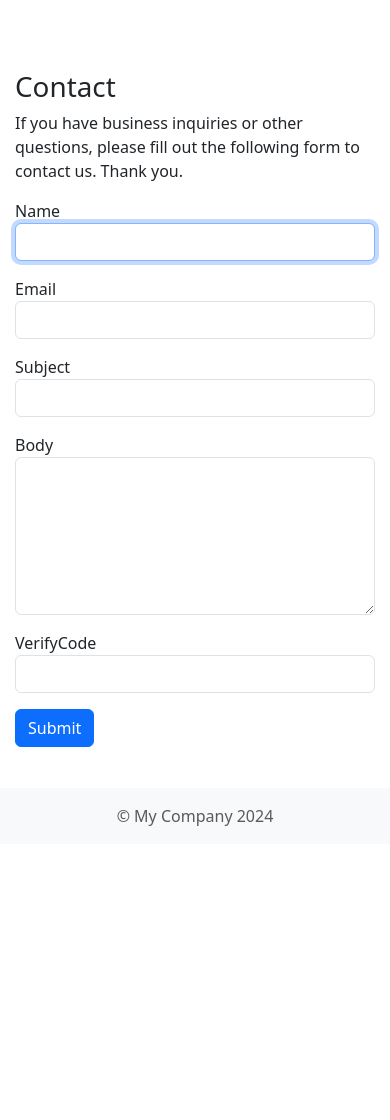
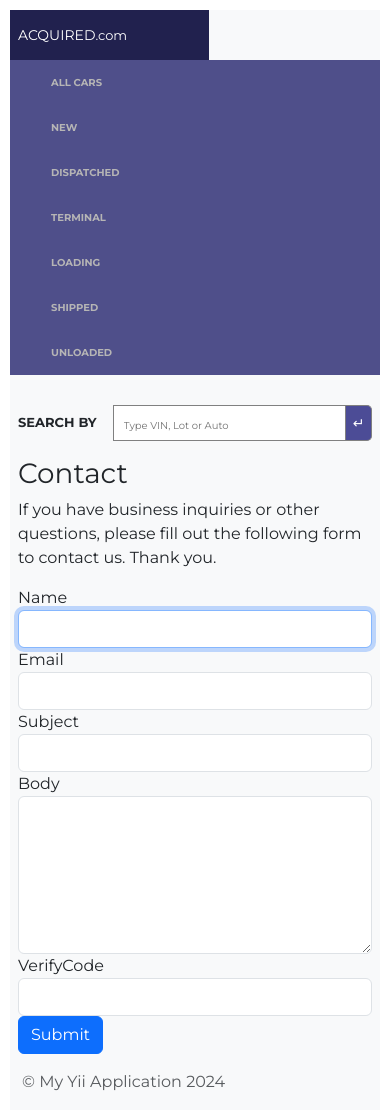
Before and after one commit to yurgendev/crm_php_logist, a Yii app: template views/site/contact.php in a window 390 px wide. Before the commit the page ends 826 px from the top, so only its background shows below. Run offline with PHP 8.4 and a stand-in for Yii, Linux system fonts and the light colour scheme; the template is opened without the code that fills it: most values are stand-ins (such as "Sample title", 1, 10 or a date in 2020); form fields are guessed from the names that the template uses; data that the repository does not hold is empty; some libraries are stand-ins or nearby versions.

Commit message:
side bar added without links

```diff
--- a/assets/AppAsset.php
+++ b/assets/AppAsset.php
@@ -20,7 +20,8 @@ class AppAsset extends AssetBundle
     public $basePath = '@webroot';
     public $baseUrl = '@web';
     public $css = [
-        'css/site.css',
+        // 'css/site.css',
+        'css/custom.css',
     ];
     public $js = [
     ];
--- a/views/layouts/main.php
+++ b/views/layouts/main.php
@@ -1,79 +1,68 @@
 <?php
 
-/** @var yii\web\View $this */
+/** @var \yii\web\View $this */
 /** @var string $content */
 
+use yii\bootstrap5\Html;
 use app\assets\AppAsset;
-use app\widgets\Alert;
-use yii\bootstrap5\Breadcrumbs;
-use yii\bootstrap5\Html;
-use yii\bootstrap5\Nav;
-use yii\bootstrap5\NavBar;
 
 AppAsset::register($this);
-
-$this->registerCsrfMetaTags();
-$this->registerMetaTag(['charset' => Yii::$app->charset], 'charset');
-$this->registerMetaTag(['name' => 'viewport', 'content' => 'width=device-width, initial-scale=1, shrink-to-fit=no']);
-$this->registerMetaTag(['name' => 'description', 'content' => $this->params['meta_description'] ?? '']);
-$this->registerMetaTag(['name' => 'keywords', 'content' => $this->params['meta_keywords'] ?? '']);
-$this->registerLinkTag(['rel' => 'icon', 'type' => 'image/x-icon', 'href' => Yii::getAlias('@web/favicon.ico')]);
 ?>
 <?php $this->beginPage() ?>
 <!DOCTYPE html>
-<html lang="<?= Yii::$app->language ?>" class="h-100">
+<html lang="<?= Yii::$app->language ?>">
 <head>
+    <meta charset="<?= Yii::$app->charset ?>">
+    <meta http-equiv="X-UA-Compatible" content="IE=edge">
+    <meta name="viewport" content="width=device-width, initial-scale=1">
     <title><?= Html::encode($this->title) ?></title>
+    <?= Html::csrfMetaTags() ?>
     <?php $this->head() ?>
 </head>
-<body class="d-flex flex-column h-100">
+<body>
 <?php $this->beginBody() ?>
 
-<header id="header">
-    <?php
-    NavBar::begin([
-        'brandLabel' => Yii::$app->name,
-        'brandUrl' => Yii::$app->homeUrl,
-        'options' => ['class' => 'navbar-expand-md navbar-dark bg-dark fixed-top']
-    ]);
-    echo Nav::widget([
-        'options' => ['class' => 'navbar-nav'],
-        'items' => [
-            ['label' => 'Home', 'url' => ['/site/index']],
-            ['label' => 'About', 'url' => ['/site/about']],
-            ['label' => 'Contact', 'url' => ['/site/contact']],
-            Yii::$app->user->isGuest
-                ? ['label' => 'Login', 'url' => ['/site/login']]
-                : '<li class="nav-item">'
-                    . Html::beginForm(['/site/logout'])
-                    . Html::submitButton(
-                        'Logout (' . Yii::$app->user->identity->username . ')',
-                        ['class' => 'nav-link btn btn-link logout']
-                    )
-                    . Html::endForm()
-                    . '</li>'
-        ]
-    ]);
-    NavBar::end();
-    ?>
-</header>
+<div class="px-0 bg-light">
+    <div class="d-flex">
+        <div class="d-flex align-items-center" id="navbar">
+            <button class="navbar-toggler" type="button" data-bs-toggle="collapse" data-bs-target="#navbar-items" aria-controls="navbarSupportedContent" aria-expanded="true" aria-label="Toggle navigation">
+                <span class="fas fa-bars"></span>
+            </button>
+            <a class="text-decoration-none fs14 ps-2" href="#">ACQUIRED<span class="fs13 pe-2">.com</span></a>
+        </div>
+        <div id="navbar2" class="d-flex justify-content-end pe-4">
+            <span class="far fa-user-circle"></span>
+        </div>
+    </div>
+    <div class="d-md-flex">
+        <ul id="navbar-items" class="p-0">
+            <li><span class="fas fa-th-list"></span><span class="ps-3 name">All cars</span></li>
+            <li><span class="fas fa-chart-line"></span><span class="ps-3 name">New</span></li>
+            <li><span class="fas fa-clipboard-check"></span><span class="ps-3 name">Dispatched</span></li>
+            <li><span class="fas fa-suitcase-rolling"></span><span class="ps-3 name">Terminal</span></li>
+            <li><span class="fas fa-calendar-alt"></span><span class="ps-3 name">Loading</span></li>
+            <li><span class="fas fa-comment-alt"></span><span class="ps-3 name">Shipped</span></li>
+            <li><span class="fas fa-store-alt"></span><span class="ps-3 name">Unloaded</span></li>
+        </ul>
+        <div id="topnavbar">
 
-<main id="main" class="flex-shrink-0" role="main">
+            <div class="d-flex align-items-center mb-3 px-md-3 px-2">
+                <span class="text-uppercase fs13 fw-bolder pe-3">search<span class="ps-1">by</span></span>
+                <form class="example d-flex align-items-center">
+                    <input type="text" placeholder="Type VIN, Lot or Auto" name="search">
+                    <button type="submit">↵<i class="fa fa-search"></i></button>
+                </form>
+            </div>
+            <div class="table-responsive px-2">
+                <?= $content ?>
+            </div>
+        </div>
+    </div>
+</div>
+
+<footer class="footer mt-auto py-3 bg-light">
     <div class="container">
-        <?php if (!empty($this->params['breadcrumbs'])): ?>
-            <?= Breadcrumbs::widget(['links' => $this->params['breadcrumbs']]) ?>
-        <?php endif ?>
-        <?= Alert::widget() ?>
-        <?= $content ?>
-    </div>
-</main>
-
-<footer id="footer" class="mt-auto py-3 bg-light">
-    <div class="container">
-        <div class="row text-muted">
-            <div class="col-md-6 text-center text-md-start">&copy; My Company <?= date('Y') ?></div>
-            <div class="col-md-6 text-center text-md-end"><?= Yii::powered() ?></div>
-        </div>
+        <span class="text-muted">&copy; My Yii Application <?= date('Y') ?></span>
     </div>
 </footer>
 
--- /dev/null
+++ b/web/css/custom.css
@@ -0,0 +1,237 @@
+@import url('https://fonts.googleapis.com/css?family=Montserrat:400,700&display=swap');
+* {
+    margin: 0;
+    padding: 0;
+    box-sizing: border-box;
+    list-style: none;
+    font-family: 'Montserrat', sans-serif;
+}
+body {
+    padding: 10px;
+}
+.topnav {
+    background-color: #ffff;
+    overflow: hidden;
+}
+.far.fa-user-circle {
+    font-size: 29px;
+    color: #726f6f;
+    padding-top: 10px;
+}
+.input-10 {
+    width: 40px;
+    color: #4c4c96;
+    font-weight: 600;
+}
+.fas.fa-search {
+    display: flex;
+    flex-direction: column;
+    align-items: center;
+    justify-content: center;
+    background-color: lightsalmon;
+    height: 100%;
+}
+.topnav a {
+    float: left;
+    display: block;
+    color: #8d8b8b;
+    font-weight: 800;
+    font-size: 14px;
+    text-transform: uppercase;
+    padding: 14px 16px;
+    text-decoration: none;
+    border-bottom: 3px solid transparent;
+}
+.topnav a:hover {
+    color: black;
+    border-bottom: 3px solid red;
+}
+.topnav .active {
+    color: black;
+    border-bottom: 3px solid red;
+}
+form.example input[type=text] {
+    padding: 10px;
+    font-size: 17px;
+    border: 1px solid grey;
+    float: left;
+    width: 90%;
+    height: 36px;
+    background: #fff;
+}
+form.example input[type=text]:focus {
+    outline: none;
+}
+form.example button {
+    float: left;
+    width: 10%;
+    height: 36px;
+    padding: 5px;
+    border-top-right-radius: 5px;
+    border-bottom-right-radius: 5px;
+    background: #4c4c96;
+    color: white;
+    font-size: 14px;
+    border: 1px solid grey;
+    border-left: none;
+    cursor: pointer;
+}
+.navbar-toggler:focus {
+    box-shadow: none;
+    outline: none;
+    border: none;
+}
+::placeholder {
+    font-size: 10px;
+}
+form.example button:hover {
+    background: #0b7dda;
+}
+form.example::after {
+    content: "";
+    clear: both;
+    display: table;
+}
+.container .table-responsive {
+    margin: 20px auto;
+    overflow-x: auto;
+}
+.container .table-responsive::-webkit-scrollbar {
+    height: 5px;
+}
+.container .table-responsive::-webkit-scrollbar-thumb {
+    border-radius: 5px;
+    background-image: linear-gradient(to right, #5D7ECD, #0C91E6);
+}
+.table thead tr th {
+    font-size: 11px;
+    color: #868585;
+    padding: 10px 10px;
+}
+.table tbody tr td {
+    font-size: 13.5px;
+    padding: 10px 10px;
+}
+#navbar {
+    width: 20%;
+    background-color: #21214e !important;
+    height: 50px;
+    border: none;
+}
+.bg-blight {
+    color: #7f7fee;
+    font-weight: 600;
+}
+.bg-bdark {
+    color: #4c4c96;
+    font-weight: 600;
+}
+#navbar a {
+    color: white;
+}
+.fas.fa-bars {
+    color: white;
+}
+#navbar2 {
+    width: 80%;
+}
+#navbar-items {
+    width: 20%;
+    height: 500px;
+    background-color: #4f4f8a;
+}
+ul#navbar-items li {
+    color: #b6b5b5;
+    padding: 15px 25px;
+    font-weight: 600;
+    text-transform: uppercase;
+    font-size: 10px;
+    display: flex;
+    align-items: center;
+}
+ul li .fas {
+    font-size: 16px;
+}
+ul#navbar-items li:hover {
+    background-color: #21214e;
+    color: white;
+}
+ul li:hover .fas {
+    color: #f7910c;
+}
+#topnavbar {
+    width: 80%;
+}
+.fs13 {
+    font-size: 13px;
+}
+.fs14 {
+    font-size: 18px;
+    color: white;
+}
+.fas.fa-times {
+    color: red;
+}
+.fas.fa-check {
+    color: greenyellow;
+}
+.example {
+    width: 50%;
+}
+@media(max-width:780px) {
+    #navbar {
+        width: 20%;
+    }
+    #topnavbar {
+        width: 80%;
+    }
+    .text-decoration-none.fs14 {
+        font-size: 10px;
+    }
+    .text-decoration-none .fs13 {
+        font-size: 9px;
+    }
+}
+@media(max-width:430px) {
+    #navbar-items, #topnavbar {
+        width: 100%;
+        height: 100%;
+    }
+    #navbar-items {
+        padding: 20px;
+        margin-bottom: 30px;
+    }
+    .topnav a {
+        font-size: 12px;
+        padding: 12px;
+    }
+    #navbar {
+        width: 100%;
+        background-color: blue;
+    }
+    .example {
+        width: 100%;
+    }
+    .text-decoration-none.fs14 {
+        font-size: 14px;
+    }
+    .text-decoration-none .fs13 {
+        font-size: 13px;
+    }
+}
+@media(max-width:376px) {
+    #navbar-items {
+        padding: 20px;
+        margin-bottom: 30px;
+    }
+    .topnav a {
+        font-size: 12px;
+        padding: 7px;
+    }
+}
+@media(max-width:320px) {
+    .topnav a {
+        font-size: 10px;
+        padding: 4px;
+    }
+}
```
Also changed, not shown: views/layouts/_main.php (added, +83 -0 lines), views/site/index.php (+3 -48 lines).
